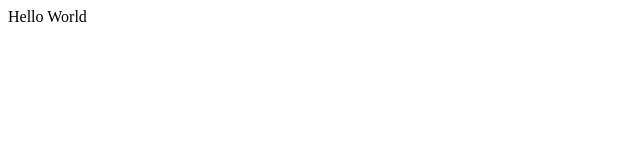
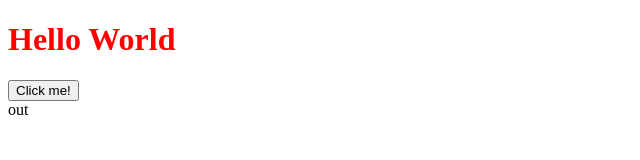
Before and after one commit to vickblanke/fun-with-spencer, a plain HTML site: page index.html in a window 1280 px wide. Shown: the whole page, without its empty margins (0-640 px from the left). Drawn offline with Linux system fonts and the light colour scheme.

Commit message:
Added button to site

```diff
--- a/index.html
+++ b/index.html
@@ -3,12 +3,16 @@
 <html lang="en">
 <head>
   <meta charset="utf-8">
-  <title>my first website</title>
+  <title>My First Website</title>
 </head>
 
 <body>
+	<h1 style="color:red">Hello World</h1>
+	<button>Click me!</button>
 
-Hello World
+	<div id="outputDiv">
+	out
+	</div>
+</body>
   <!-- <script src="js/scripts.js"></script> -->
-</body>
 </html>
```
